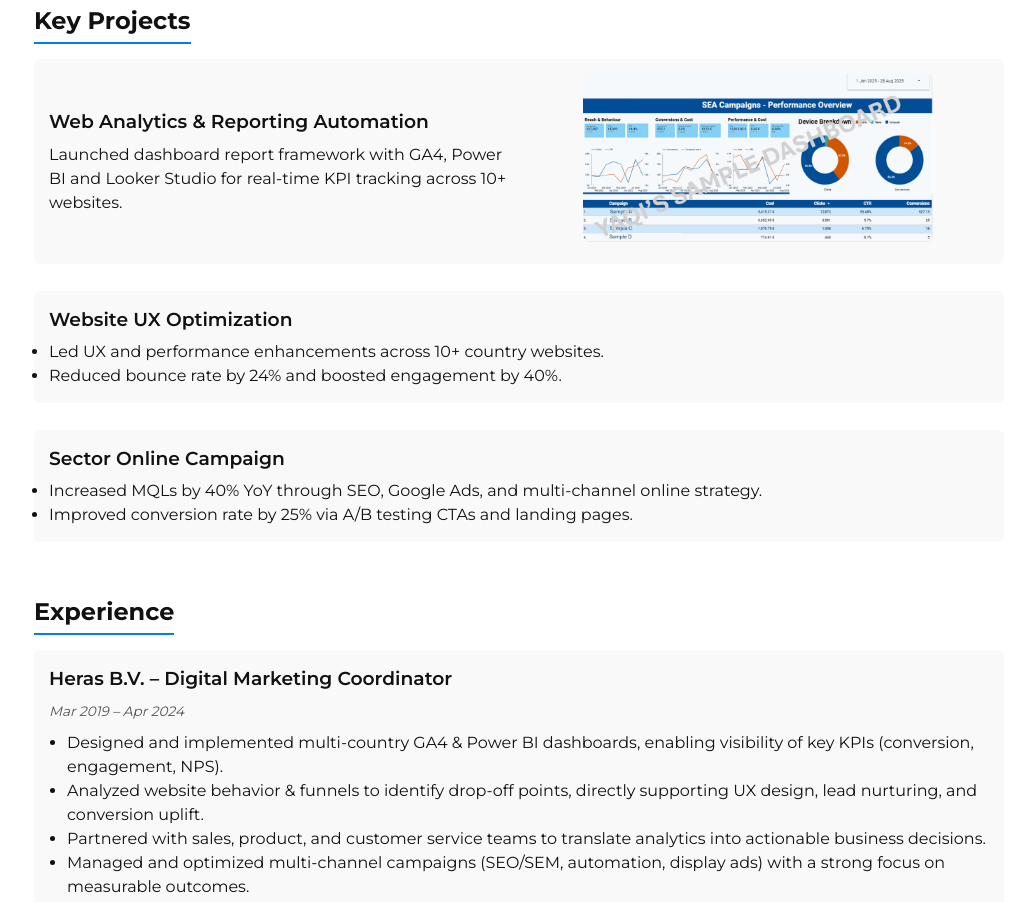
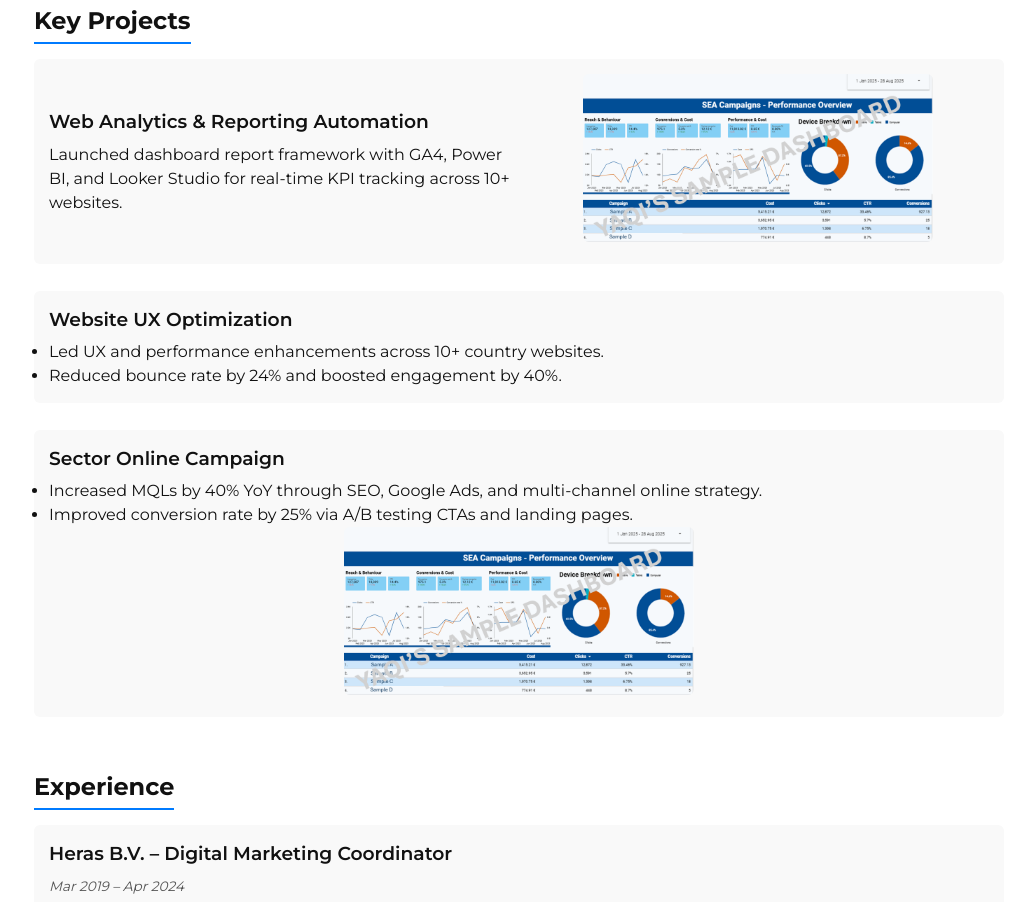
Before and after one commit to katy930206-svg/yaqi_CV, a plain HTML site: page index.html in a window 1280 px wide. Shown: the part 529-1431 px from the top of the page, without its empty margins (121-1137 px from the left). Drawn offline with Linux system fonts and the light colour scheme.

Commit message:
Update index.html

```diff
--- a/index.html
+++ b/index.html
@@ -390,7 +390,7 @@
       <div class="project-card">
         <div class="project-text">
           <h3>Web Analytics & Reporting Automation</h3>
-          <p>Launched dashboard report framework with GA4, Power BI and Looker Studio for real-time KPI tracking across 10+ websites.</p>
+          <p>Launched dashboard report framework with GA4, Power BI, and Looker Studio for real-time KPI tracking across 10+ websites.</p>
         </div>
         <div class="project-img">
           <img src="./Pics/YY Sample LS Dashboard_LS version.png" alt="Dashboard Project" onclick="openModal(this)">
@@ -412,6 +412,8 @@
             <li>Increased MQLs by 40% YoY through SEO, Google Ads, and multi-channel online strategy.</li>
             <li>Improved conversion rate by 25% via A/B testing CTAs and landing pages.</li>
           </ul>
+          <div class="project-img">
+          <img src="./Pics/YY Sample LS Dashboard_LS version.png" alt="Dashboard Project" onclick="openModal(this)">
         </div>
       </div>
     </div>
```
